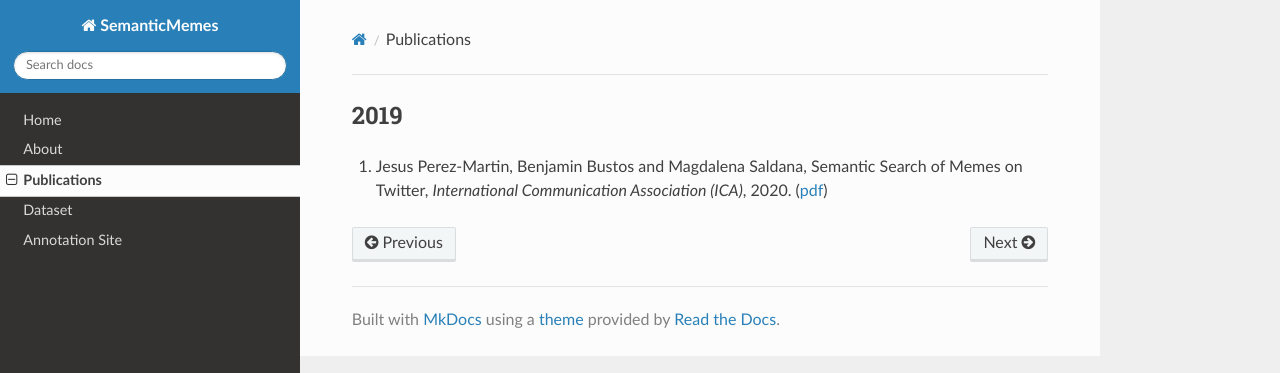
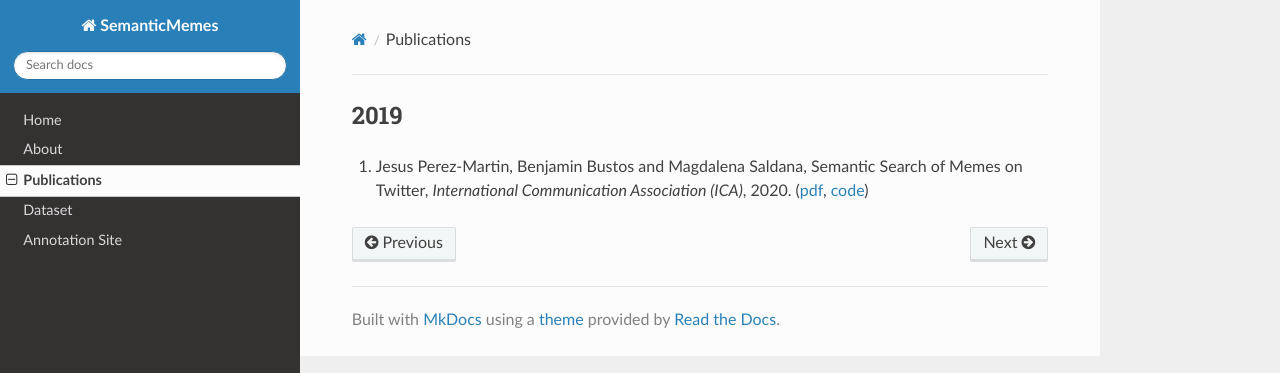
Before and after one commit to jssprz/SemanticMemes, an MkDocs documentation site: the page built from docs/publications.md, in a window 1280 px wide. Shown: the top 373 px of the page. Built offline with MkDocs 1.6.1, drawn with Linux system fonts in a browser that asks for light colours; nearby versions of some CDN libraries.

Commit message:
updates mkdocs documentation

```diff
--- a/docs/publications.md
+++ b/docs/publications.md
@@ -1,3 +1,3 @@
 ## 2019
 
-1. Jesus Perez-Martin, Benjamin Bustos and Magdalena Saldana, Semantic Search of Memes on Twitter, *International Communication Association (ICA)*, 2020. ([pdf](https://arxiv.org/pdf/2002.01462.pdf))
+1. Jesus Perez-Martin, Benjamin Bustos and Magdalena Saldana, Semantic Search of Memes on Twitter, *International Communication Association (ICA)*, 2020. ([pdf](https://arxiv.org/pdf/2002.01462.pdf), [code](https://github.com/jssprz/SemanticMemes.git))
```
